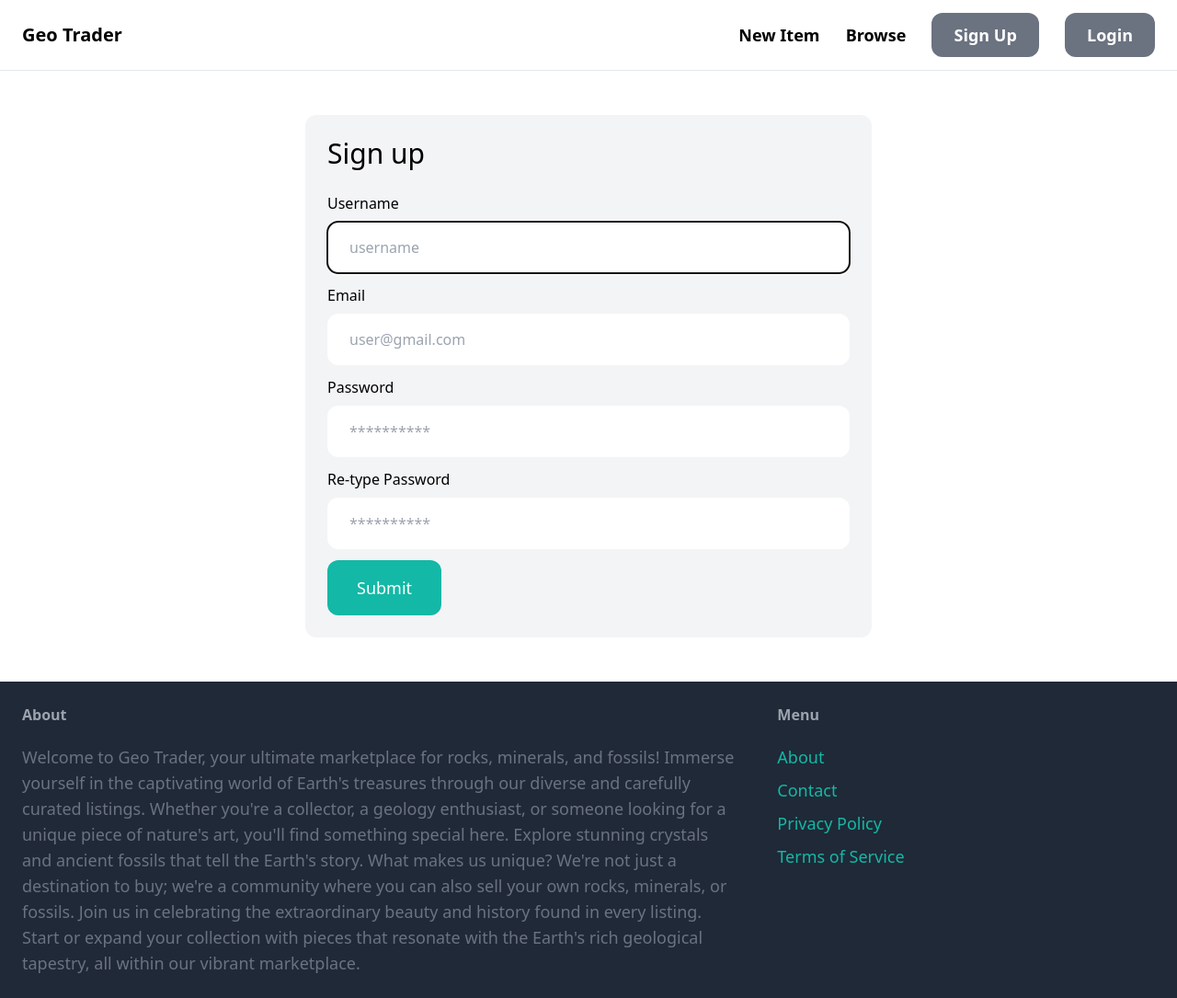
After one commit to ericdoering/geo_trader, a Django app: page /signup/ in a window 1280 px wide. The commit adds this page. Shown: the whole page at 92% size. Run offline with Django 3.2, Linux system fonts and the light colour scheme; some libraries are stand-ins or nearby versions.

Commit message:
successful implementation of user sign up

```diff
--- a/geo_trader/core/forms.py
+++ b/geo_trader/core/forms.py
@@ -0,0 +1,30 @@
+from django import forms
+from django.contrib.auth.forms import UserCreationForm
+from django.contrib.auth.models import User
+
+
+
+class SignupForm(UserCreationForm):
+    class Meta:
+        model = User
+        fields = ("username", "email", "password1", "password2")
+
+    username = forms.CharField(widget=forms.TextInput(attrs={
+        "placeholder": "username",
+        "class": "w-full py-4 px-6 rounded-xl"
+    }))
+
+    email = forms.CharField(widget=forms.EmailInput(attrs={
+        "placeholder": "user@gmail.com",
+        "class": "w-full py-4 px-6 rounded-xl"
+    }))
+
+    password1 = forms.CharField(widget=forms.PasswordInput(attrs={
+        "placeholder": "**********",
+        "class": "w-full py-4 px-6 rounded-xl"
+    }))
+
+    password2 = forms.CharField(widget=forms.PasswordInput(attrs={
+        "placeholder": "**********",
+        "class": "w-full py-4 px-6 rounded-xl"
+    }))
--- a/geo_trader/core/templates/core/base.html
+++ b/geo_trader/core/templates/core/base.html
@@ -14,7 +14,7 @@
             <a href="#" class="text-lg font-semibold hover:text-gray-500">New Item</a>
             <a href="#" class="text-lg font-semibold hover:text-gray-500">Browse</a>
 
-            <a href="#" class="px-6 py-3 text-lg font-semibold bg-gray-500 text-white rounded-xl hover:bg-gray-700">Sign Up</a>
+            <a href="{% url 'core:signup' %}" class="px-6 py-3 text-lg font-semibold bg-gray-500 text-white rounded-xl hover:bg-gray-700">Sign Up</a>
             <a href="#" class="px-6 py-3 text-lg font-semibold bg-gray-500 text-white rounded-xl hover:bg-gray-700">Login</a>
         </div>
     </nav>
--- /dev/null
+++ b/geo_trader/core/templates/core/signup.html
@@ -0,0 +1,44 @@
+{% extends "core/base.html" %}
+
+{% block title %} Sign up {% endblock %}
+
+{% block content %}
+<div class="w-1/2 my-6 p-6 mx-auto bg-gray-100 rounded-xl">
+    <h1 class="mb-6 text-3xl">Sign up</h1>
+        <form method="post" action=".">
+            {% csrf_token %}
+
+            <div class="mb-3">
+                <label class="inline-block mb-2">Username</label><br>
+                {{ form.username }}
+            </div>
+            <div class="mb-3">
+                <label class="inline-block mb-2">Email</label><br>
+                {{ form.email }}
+            </div>
+            <div class="mb-3">
+                <label class="inline-block mb-2">Password</label><br>
+                {{ form.password1 }}
+            </div>
+            <div class="mb-3">
+                <label class="inline-block mb-2">Re-type Password</label><br>
+                {{ form.password2 }}
+            </div>
+
+            {% if form.errors or form.non_field_errors %}
+                <div class="mb-3 p-6 bg-red-100 rounded-xl">
+                    {% for field in form %}
+                    {{ field.errors }}
+                    {% endfor %}
+                    {{ form.non_field_errors }}
+                </div>
+            {% endif %}
+
+            <button class="py-4 px-8 text-lg bg-teal-500 hover:bg-teal-700 rounded-xl text-white">
+                Submit
+            </button>
+        </form>
+
+</div>
+
+{% endblock %}
--- a/geo_trader/core/urls.py
+++ b/geo_trader/core/urls.py
@@ -5,5 +5,6 @@ app_name = "core"
 
 urlpatterns = [
     path("", views.index, name = "index"),
-    path("contact/", views.contact, name = "contact")
+    path("contact/", views.contact, name = "contact"),
+    path("signup/", views.signup, name = "signup"),
 ]
--- a/geo_trader/core/views.py
+++ b/geo_trader/core/views.py
@@ -1,6 +1,8 @@
-from django.shortcuts import render
+from django.shortcuts import render, redirect
 
 from item.models import Category, Item
+
+from .forms import SignupForm
 
 def index(request):
     items = Item.objects.filter(is_sold = False)[0 : 6]
@@ -12,3 +14,20 @@ def index(request):
 
 def contact(request):
     return render(request, "core/contact.html")
+
+def signup(request):
+    if request.method == "POST":
+        form = SignupForm(request.POST)
+
+        if form.is_valid():
+            form.save()
+
+            return redirect("/login/")
+
+    else:
+        form = SignupForm()
+
+
+    return render(request, "core/signup.html", {
+        "form": form
+    })
```
Also changed, not shown: geo_trader/db.sqlite3.
